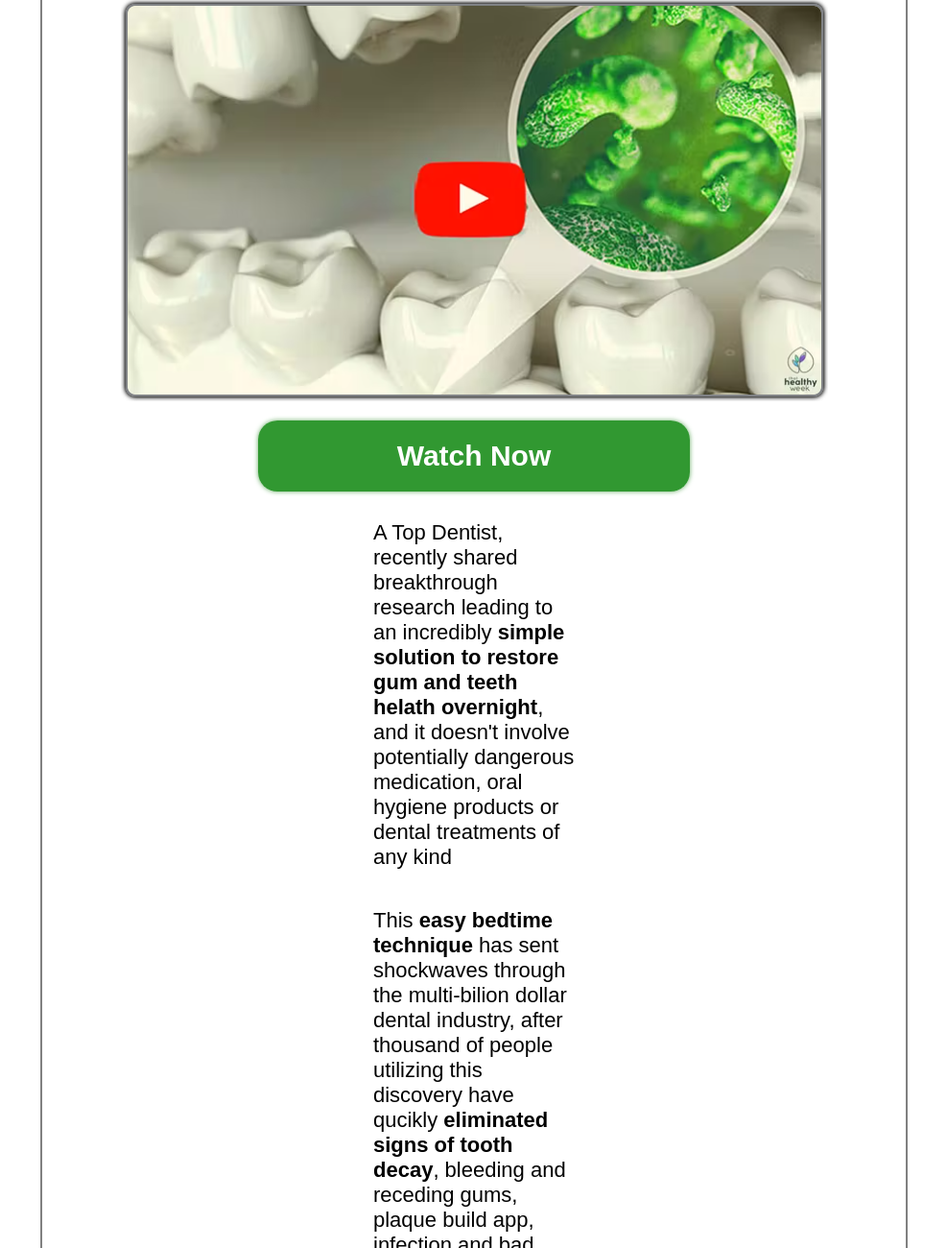
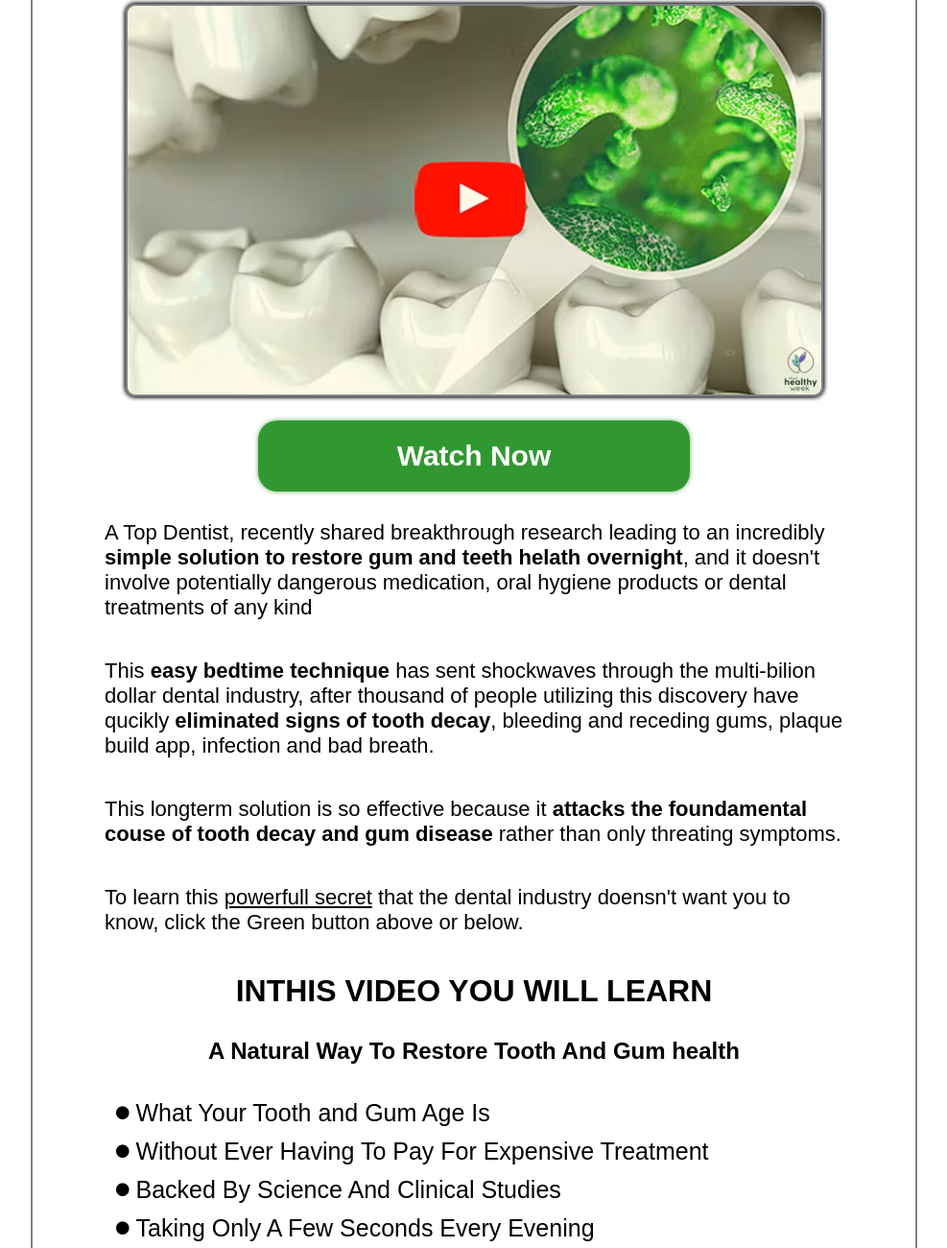
Before and after one commit to Panoviclazar/work-project, a plain HTML site: page index.html in a window 1280 px wide. Shown: the part 128-1428 px from the top of the page at 96% size, without its empty margins (146-1133 px from the left). Drawn offline with Linux system fonts and the light colour scheme.

Commit message:
fixed ui

```diff
--- a/style.css
+++ b/style.css
@@ -44,16 +44,16 @@ body{
   box-shadow: 0px 0px 5px rgb(102, 173, 99);
 }
 .top-dent{
-  font-size: 22px; width: 210px; margin-top: 20px;
+  font-size: 22px; width: 770px; margin-top: 20px;
 }
 .bed-time{
-  font-size: 22px; width: 210px; margin-top: 30px;
+  font-size: 22px; width: 770px; margin-top: 30px;
 }
 .longterm{
-  font-size: 22px; width: 210px; margin-top: 30px;
+  font-size: 22px; width: 770px; margin-top: 30px;
 }
 .learn{
-  font-size: 22px; width: 210px; margin-top: 30px;
+  font-size: 22px; width: 770px; margin-top: 30px;
 }
 .in-this-video{
   width:750px; display: flex; flex-direction: column;
```
